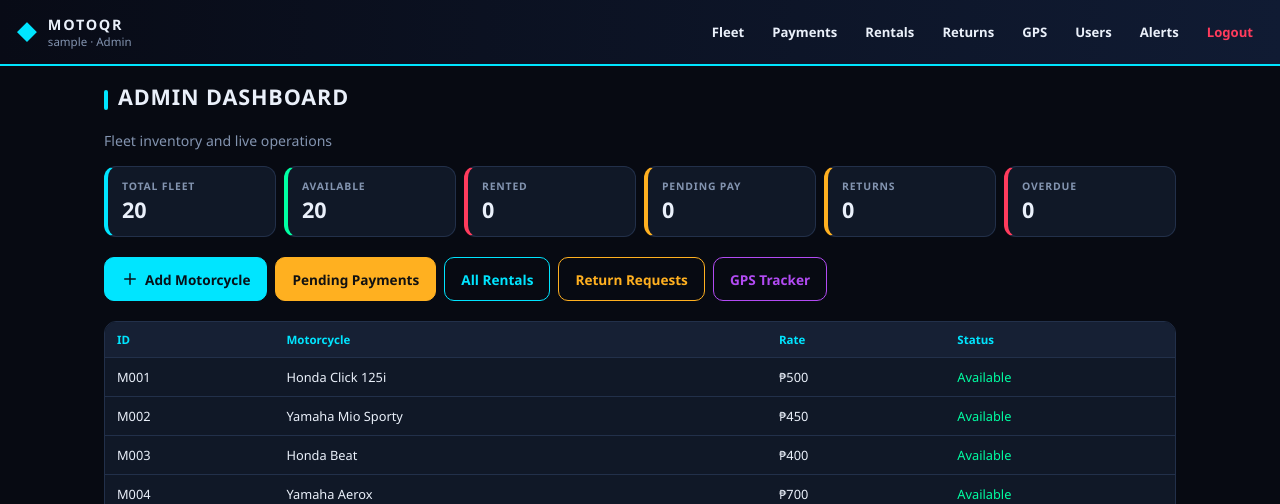
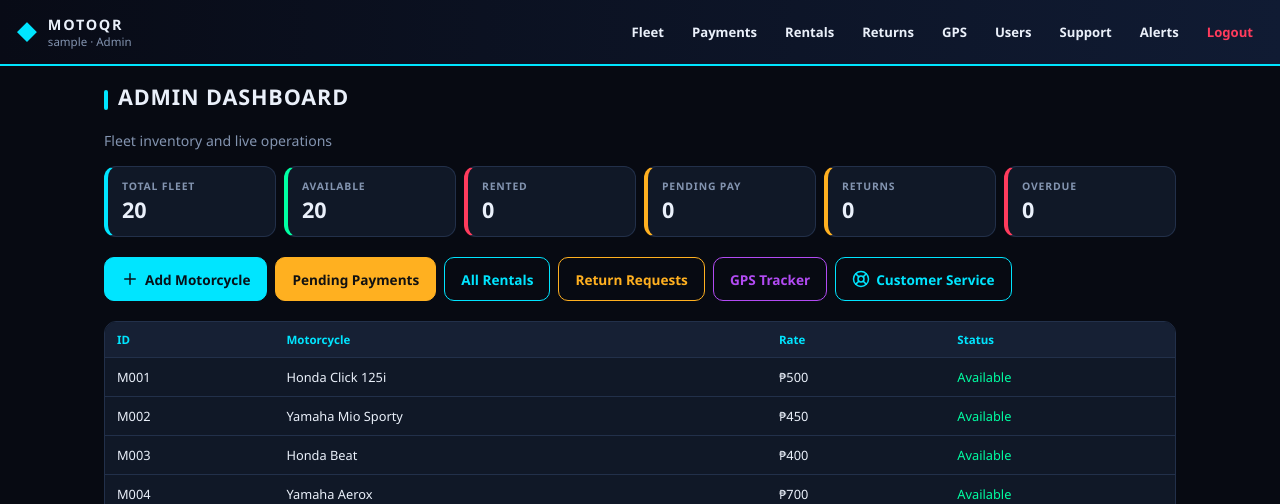
Before and after one commit to redondopreciousangela-rgb/MotoQR, a Flask app: page /admin in a window 1280 px wide. Shown: the top 504 px of the page. Run offline with Flask 3, Linux system fonts and the light colour scheme; the visitor is signed in with stand-in values (Sample User, id 1); some libraries are stand-ins or nearby versions.

Commit message:
Nav links and admin dashboard button for Customer Service

```diff
--- a/templates/admin_home.html
+++ b/templates/admin_home.html
@@ -19,6 +19,7 @@
   <a class="btn" href="{{ url_for('all_rentals') }}">All Rentals</a>
   <a class="btn amber" href="{{ url_for('return_requests') }}">Return Requests</a>
   <a class="btn" href="{{ url_for('gps_tracker') }}" style="border-color:var(--magenta);color:var(--magenta)">GPS Tracker</a>
+  <a class="btn" href="{{ url_for('admin_support') }}"><i data-lucide="life-buoy"></i> Customer Service</a>
 </div>
 
 <div class="table-wrap">
--- a/templates/base.html
+++ b/templates/base.html
@@ -5,8 +5,8 @@
   <meta name="viewport" content="width=device-width, initial-scale=1, viewport-fit=cover" />
   <meta name="theme-color" content="#070a12" />
   <title>{% block title %}MotoQR{% endblock %}</title>
+  <link rel="stylesheet" href="{{ url_for('static', filename='css/style.css') }}" />
   <script src="https://unpkg.com/lucide@0.460.0"></script>
-  <link rel="stylesheet" href="{{ url_for('static', filename='css/style.css') }}" />
 </head>
 <body>
   {% if user is defined and user.username %}
@@ -31,10 +31,12 @@
         <a href="{{ url_for('return_requests') }}">Returns</a>
         <a href="{{ url_for('gps_tracker') }}">GPS</a>
         <a href="{{ url_for('users_list') }}">Users</a>
+        <a href="{{ url_for('admin_support') }}">Support</a>
       {% else %}
         <a href="{{ url_for('client_home') }}">Browse</a>
         <a href="{{ url_for('my_rentals') }}">My Rentals</a>
         <a href="{{ url_for('return_rent') }}">Return</a>
+        <a href="{{ url_for('customer_service') }}">Support</a>
       {% endif %}
       <a href="{{ url_for('notifications') }}" class="badge-link">
         Alerts{% if unread %} <span class="badge">{{ unread }}</span>{% endif %}
@@ -65,10 +67,12 @@
         <a href="{{ url_for('return_requests') }}"><i data-lucide="undo-2"></i> Returns</a>
         <a href="{{ url_for('gps_tracker') }}"><i data-lucide="map-pin"></i> GPS</a>
         <a href="{{ url_for('users_list') }}"><i data-lucide="users"></i> Users</a>
+        <a href="{{ url_for('admin_support') }}"><i data-lucide="life-buoy"></i> Support</a>
       {% else %}
         <a href="{{ url_for('client_home') }}"><i data-lucide="layout-grid"></i> Browse</a>
         <a href="{{ url_for('my_rentals') }}"><i data-lucide="clipboard-list"></i> My Rentals</a>
         <a href="{{ url_for('return_rent') }}"><i data-lucide="undo-2"></i> Return</a>
+        <a href="{{ url_for('customer_service') }}"><i data-lucide="life-buoy"></i> Support</a>
       {% endif %}
       <a href="{{ url_for('notifications') }}">
         <i data-lucide="bell"></i> Alerts{% if unread %} <span class="badge">{{ unread }}</span>{% endif %}
```
